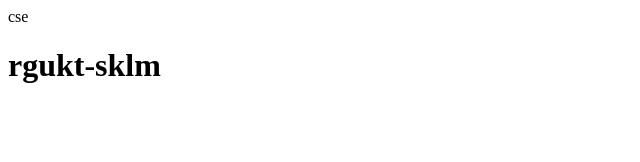
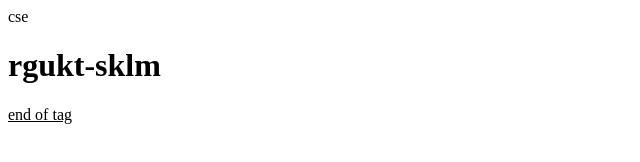
Before and after one commit to Jvpriya/rgukt1, a plain HTML site: page cse.html in a window 1280 px wide. Shown: the whole page, without its empty margins (0-640 px from the left). Drawn offline with Linux system fonts and the light colour scheme.

Commit message:
Update cse.html with u tag
added u tag

```diff
--- a/cse.html
+++ b/cse.html
@@ -2,5 +2,6 @@
     <body>
         <p>cse</p>
         <h1>rgukt-sklm</h1>
+        <u>end of tag</u>
     </body>
 </html>
```
